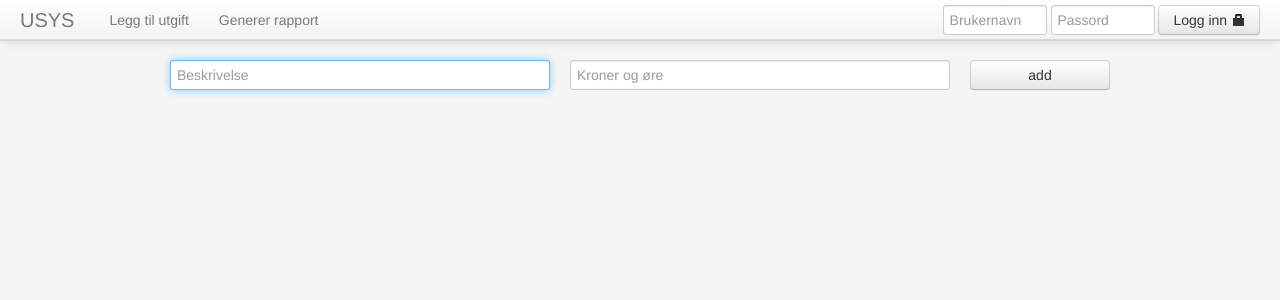
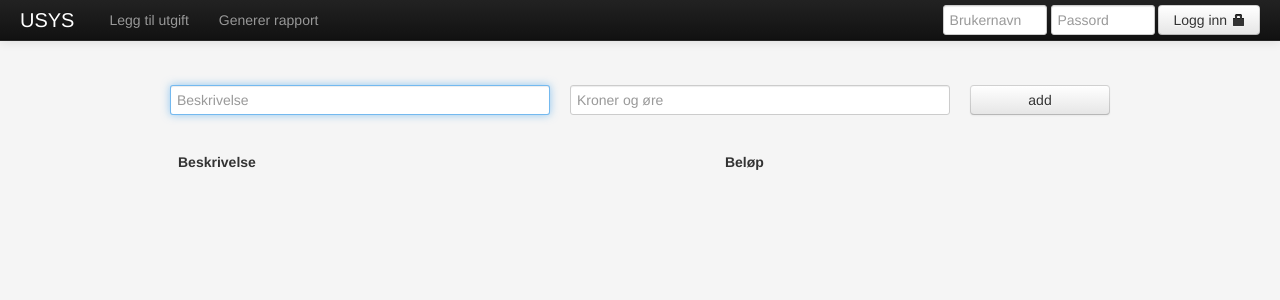
Before and after one commit to bekk/bekk-utgiftsrapport, a web app: file public/index.html in a window 1280 px wide. Shown: the top 300 px of the page. Run offline with its HTML, style and script files only (its server is not run), Linux system fonts and the light colour scheme; lists and menus that the app fills with data are empty.

Commit message:
Endret litt styling

```diff
--- a/public/css/style.css
+++ b/public/css/style.css
@@ -4,5 +4,5 @@ body {
 }
 
 .app {
-	margin-top: 50px;
+	margin-top: 75px;
 }
--- a/public/index.html
+++ b/public/index.html
@@ -15,9 +15,9 @@
 	<script src="js/repeat.js"></script>
 </head>
 
-<body> <!-- TODO: Put the style somewhere else -->
+<body>
 	<div class="container-fluid">
-		<div class="navbar navbar-fixed-top">
+		<div class="navbar navbar-inverse navbar-fixed-top">
 			<div class="navbar-inner">
 				<div class="container-fluid">
 						<a class="brand">USYS</a>
--- a/public/tpl/addReceipt.html
+++ b/public/tpl/addReceipt.html
@@ -5,12 +5,21 @@
 		<div class="span2"><input class="btn btn-block" type="submit" value="add" /></div>
 	</form>
 	<div class="row">
-		<ul class="unstyled">
-			<li ng-repeat="utgift in utgifter">
-				<span class="span9">{{utgift.tittel}}</span>
-				<span class="span2">{{utgift.sum}} NOK</span>
-				<button ng-click="slettUtgift(utgift._id.$oid)" class="btn span1"><i class="icon-trash"></i></button>
-			</li>
-		</ul>
+		<table class="table table-striped span12">
+			<thead>
+				<tr>
+					<th>Beskrivelse</th>
+					<th>Beløp</th>
+					<th></th>
+				</tr>
+			</thead>
+			<tbody>
+				<tr ng-repeat="utgift in utgifter">
+					<td><span>{{utgift.tittel}}</span></td>
+					<td><span>{{utgift.sum}} NOK</span></td>
+					<td><button ng-click="slettUtgift(utgift._id.$oid)" class="btn pull-right"><i class="icon-trash"></i></button></td>
+				</tr>
+			</tbody>
+		</table>
 	</div>
 </div>
```
Also changed, not shown: public/tpl/renderReport.html (+9 -3 lines).
